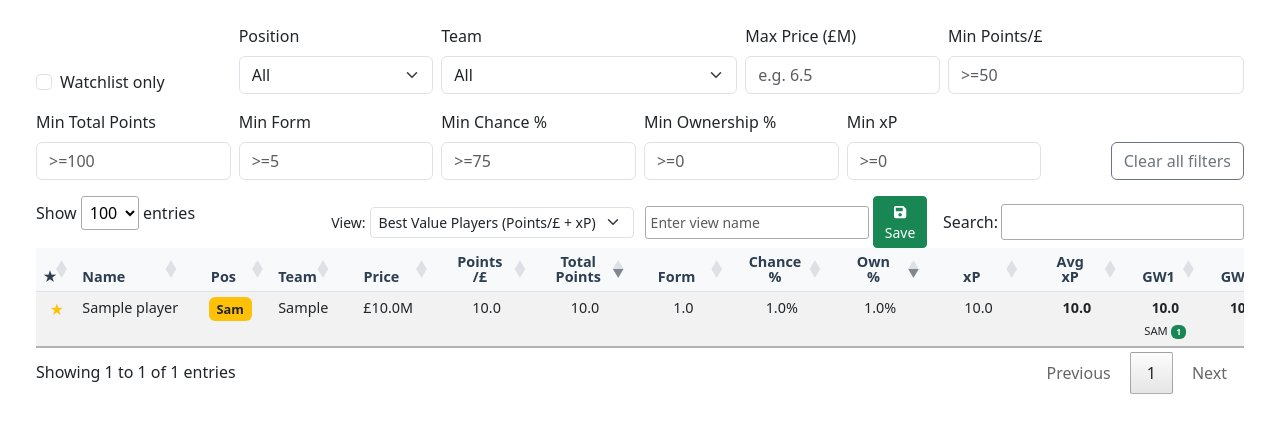
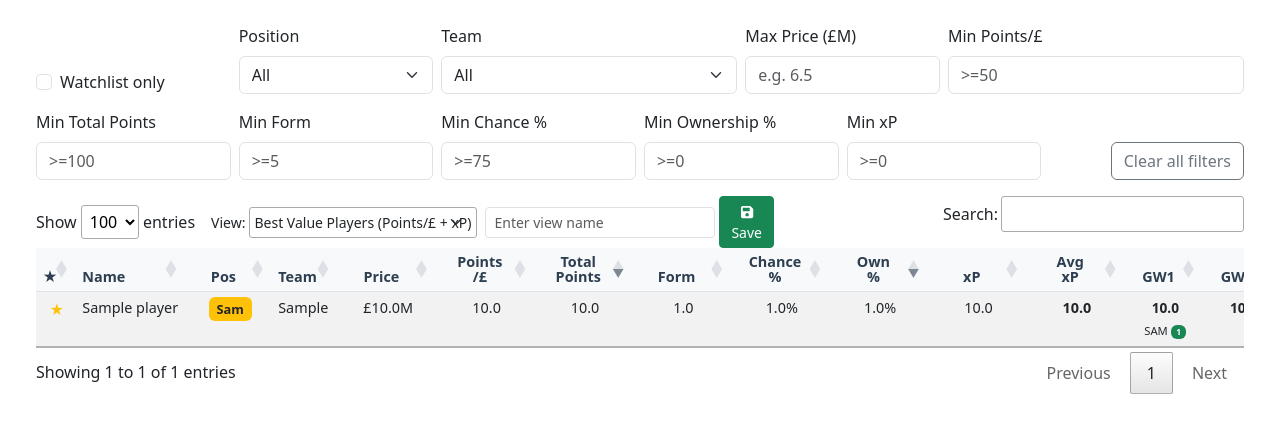
Before and after one commit to oos/FPL2, a Flask app: page /players2 in a window 1280 px wide. Shown: the part 80-513 px from the top of the page. Run offline with Flask 3, Linux system fonts and the light colour scheme; tables that the repository leaves empty hold one stand-in row (values such as "Sample post"); some libraries are stand-ins or nearby versions.

Commit message:
ui(players2): move View controls next to Show X entries (length) on left; update tests to new selectors

```diff
--- a/templates/players2.html
+++ b/templates/players2.html
@@ -241,11 +241,12 @@
       });
       table.columns.adjust();
 
-      // Inject compact View selector inline with DataTables Search box
-      const $filter = $('#players2Table_filter');
-      $filter.addClass('d-flex align-items-center gap-2');
+      // Place View controls directly to the right of the "Show X entries" length control
+      const $length = $('#players2Table_length');
+      $length.addClass('d-flex align-items-center gap-2 flex-wrap');
+      $length.find('label').addClass('mb-0 me-2');
       const $viewInline = $(
-        '<div class="d-flex align-items-center flex-wrap gap-2 me-2">'
+        '<div class="d-flex align-items-center flex-wrap gap-2">'
         +   '<div class="d-flex align-items-center gap-1">'
         +     '<label class="mb-0 small" for="loadView">View:</label>'
         +     '<select id="loadView" class="form-select form-select-sm" style="min-width: 220px"></select>'
@@ -256,7 +257,7 @@
         +   '</div>'
         + '</div>'
       );
-      $filter.prepend($viewInline);
+      $length.append($viewInline);
 
       // Watchlist toggle
       $('#players2Table').on('click', '.watch-star2', async function(e){
```
Also changed, not shown: tests/e2e/players2.filters.spec.ts (+1 -1 lines), tests/e2e/players2.spec.ts (+1 -1 lines).
